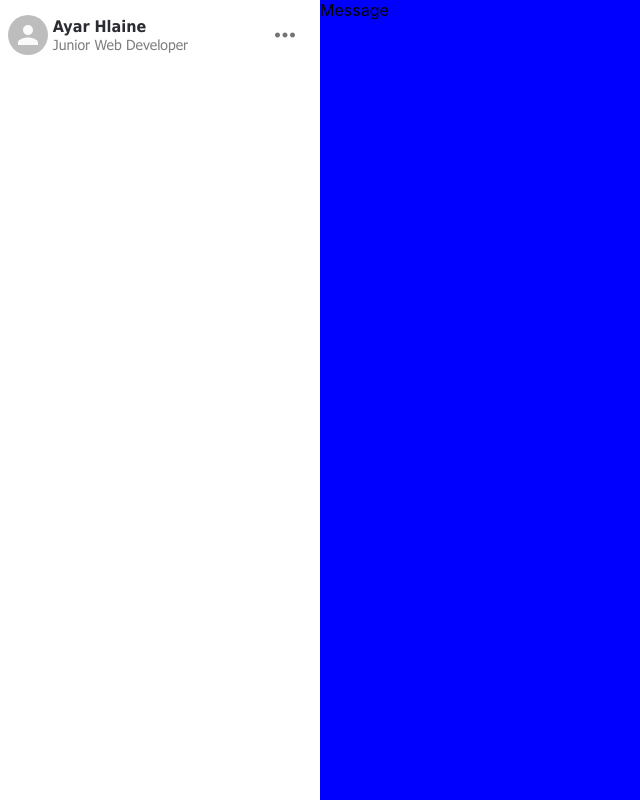
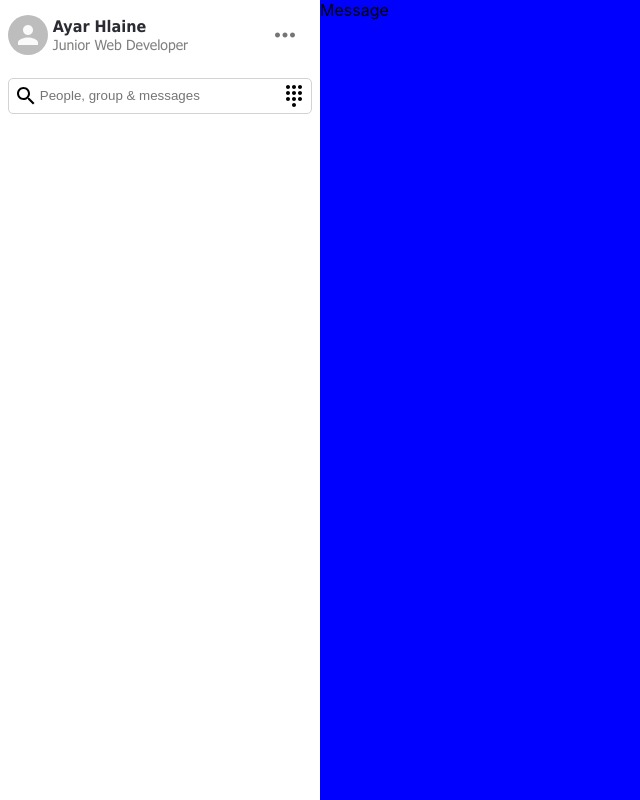
Before and after one commit to ayarhlaine/skype-clone, a React (Create React App) app: page / in a window 1280 px wide. Shown: the whole page, without its empty margins (0-640 px from the left). Built offline with nearby package versions, Linux system fonts and the light colour scheme.

Commit message:
✨Added Sidebar Serach

```diff
--- /dev/null
+++ b/src/SideBar/Search/Search.jsx
@@ -0,0 +1,17 @@
+import React from 'react';
+import SearchIcon from '@material-ui/icons/Search';
+import DialpadIcon from '@material-ui/icons/Dialpad';
+import './Search.scss';
+const Search = () => {
+    return (
+        <div className='search'>
+            <div className="search__container">
+                <SearchIcon />
+                <input type="text" name="search" placeholder="People, group & messages"/>
+                <DialpadIcon />
+            </div>
+        </div>
+    )
+}
+
+export default Search;
--- /dev/null
+++ b/src/SideBar/Search/Search.scss
@@ -0,0 +1,15 @@
+.search {
+    padding: 0.5rem;
+    .search__container {
+        display: flex;
+        align-items: center;
+        border: 1px solid lightgray;
+        border-radius: 5px;
+        padding: 0.3rem;
+        input{
+            flex: 1;
+            border: none;
+            outline-width: 0;
+        }
+    }
+}
--- a/src/SideBar/SideBar.jsx
+++ b/src/SideBar/SideBar.jsx
@@ -1,11 +1,13 @@
 import React from 'react';
 import Profile from './Profile/Profile';
+import Search from './Search/Search';
 import './SideBar.scss';
 const SideBar = () => {
     return (
         <div className='sidebar'>
             <Profile />
-            {/* Search */}
+            <Search />
+
             {/* Tabs */}
             {/* Header Buttons */}
             {/* Tab Content */}
```
